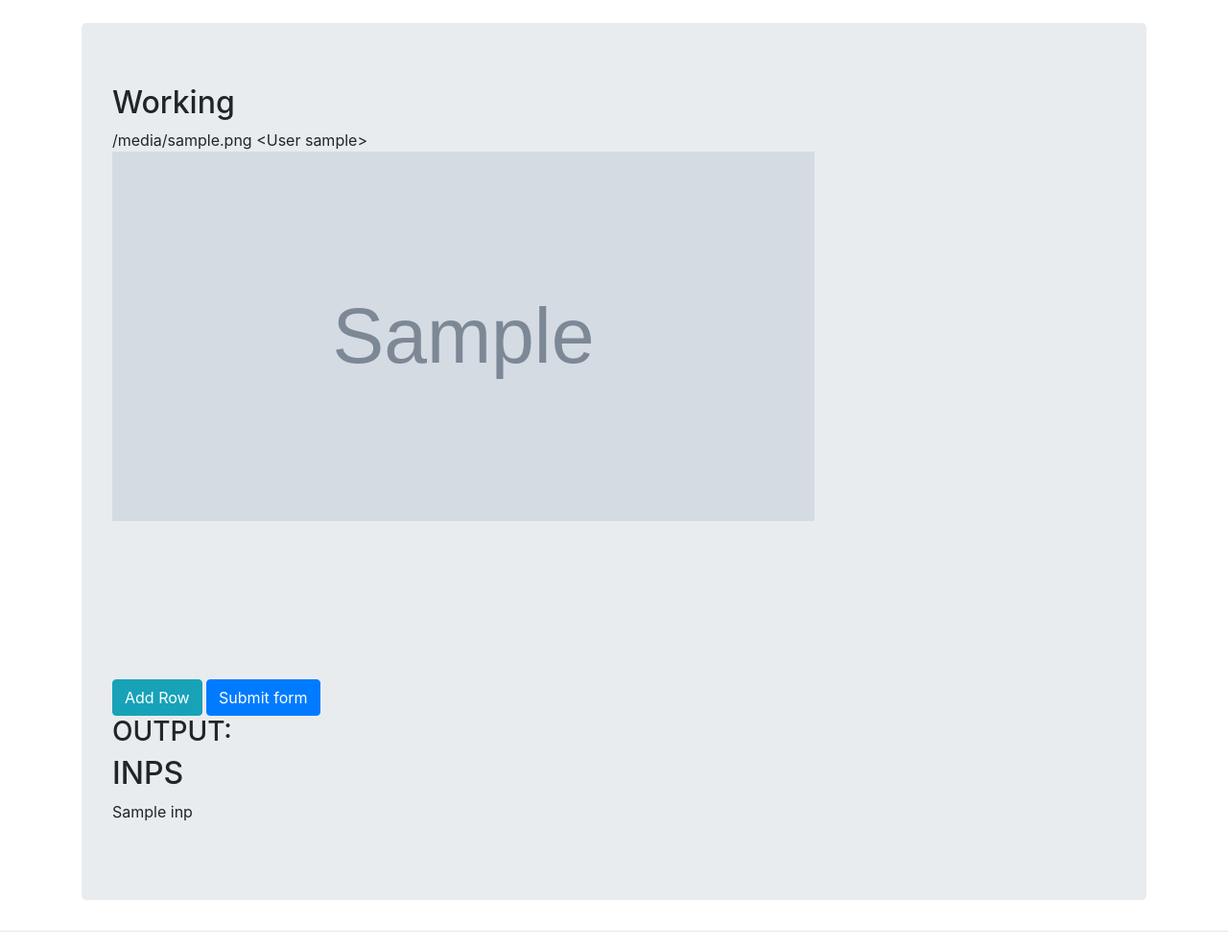
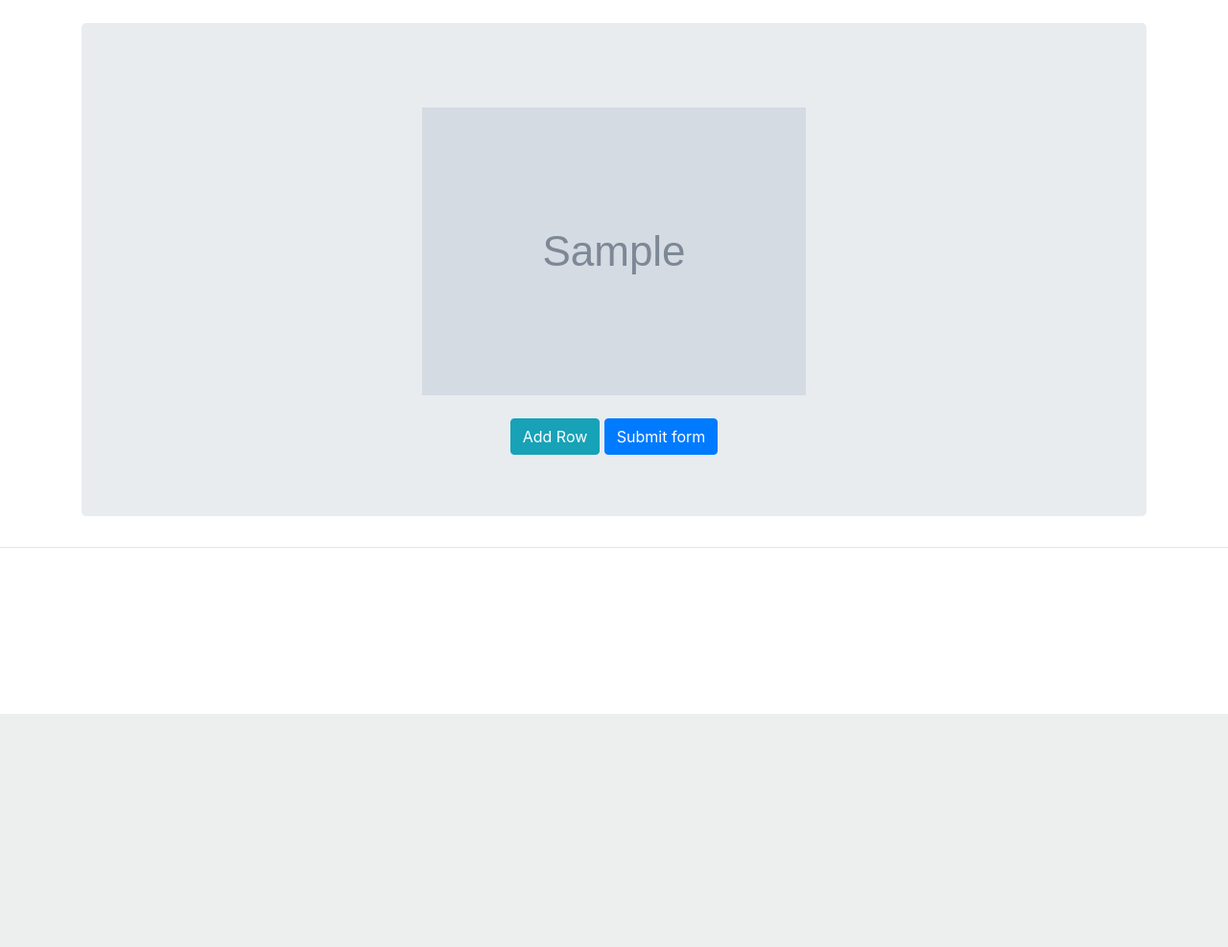
Before and after one commit to B33Boy/Meme_Vault_Prototype, a Flask app: template application/main/templates/complete.html in a window 1280 px wide. Shown: the part 56-1043 px from the top of the page at 96% size. After the commit the page ends 800 px from the top, so only its background shows below. Run offline with Flask 2, Linux system fonts and the light colour scheme; a user stored in the database is signed in; tables that the repository leaves empty hold one stand-in row (values such as "Sample post"); the template is opened without the code that fills it: values that come from a table or form of the project are taken from there, most other values are stand-ins (such as "Sample title", 1, 10 or a date in 2020); grey boxes marked "Sample" are stand-in pictures; some libraries are stand-ins or nearby versions.

Commit message:
feat: working forms

```diff
--- a/application/main/templates/complete.html
+++ b/application/main/templates/complete.html
@@ -2,19 +2,33 @@
 
 
 {% block page_content %}
-	<h2>Working</h2>
-	{{ filename }}
-	{{ user }}
-
 
 	<div class="row">
-		<div class="col-md-12">
-			<img class="img-responsive" width="70%" height="70%" src=" {{ url_for('main_bp.send_image', filename=filename) }}">
-		</div>
+
+		{% if prev %}
+		<div class="card" style="width: 18rem; margin: 0 auto; float: none; margin-bottom: 10px;">
+			<div class="card-header">
+			  Card Descriptors
+			</div>
+			<ul class="list-group list-group-flush">
+				{% for p in prev %}
+					<li class="list-group-item">{{ p }}</li>
+				{% endfor %}
+			</ul>
+		  </div>
+		{% endif %}
 	</div>
 
+	<br>
+
 	<div class="row">
-		<form name = "descForm" method="post" action="{{ url_for('main_bp.add_metadata', filename=filename, username=user) }}">
+			<img src="{{ url_for('main_bp.send_image', filename=filename) }}" class="img-fluid" style="display: block; margin-left: auto; margin-right: auto;">
+	</div>
+
+	<br>
+
+	<div class="row">
+		<form name = "descForm" method="post" action="{{ url_for('main_bp.add_metadata', filename=filename, username=user) }}" style="display: block; margin-left: auto; margin-right: auto;">
 			<div class="col-lg-12">
 
 				{% if prev %}
@@ -22,7 +36,7 @@
 
 						<div id="inputFormRow">
 							<div class="input-group mb-3">
-								<input type="text" name="desc-{{loop.index}}" class="form-control m-input" value="{{ i }}" autocomplete="off">
+								<input type="text" name="desc" class="form-control m-input" value="{{ i }}" autocomplete="off">
 								<div class="input-group-append">
 									<button id="removeRow" type="button" class="btn btn-danger">Remove</button>
 								</div>
@@ -39,26 +53,6 @@
 
 		</form>
 	</div>
-
-	<h3>OUTPUT: </h3>
-
-	{% if inps %}
-		<h2>INPS</h2>
-		{% for cp in inps %}
-			<p>{{ cp }} </p>
-		{% endfor %}
-	{% endif %}
-
-	{% if prev %}
-		<h2>PREV</h2>
-		{% for cp in prev %}
-			<p>{{ cp }} </p>
-		{% endfor %}
-	{% endif %}
-
-
-	<div id="errorAlert" class="alert alert-danger" role="alert" style="display:none;"></div>
-
 {% endblock %}
 
 {% block javascript %}
--- a/application/static/main/metadata-input.js
+++ b/application/static/main/metadata-input.js
@@ -12,7 +12,7 @@ $(document).ready(function(){
         html +=
         `<div id="inputFormRow">
             <div class="input-group mb-3">
-                <input type="text" name="desc-${counter}" class="form-control m-input" placeholder="Describe the meme" autocomplete="off">
+                <input type="text" name="desc" class="form-control m-input" placeholder="Describe the meme" autocomplete="off">
                 <div class="input-group-append">'
                 <button id="removeRow" type="button" class="btn btn-danger">Remove</button>
             </div>
@@ -28,31 +28,31 @@ $(document).ready(function(){
     });
 
 
-    $('form').on('submit', function(event){
+    // $('form').on('submit', function(event){
 
-        var inp_data = [];
-        $('.form-control').each(function(){
-            inp_data.push($(this).val());
-            console.log($(this).val());
-        });
+    //     var inp_data = [];
+    //     $('.form-control').each(function(){
+    //         inp_data.push($(this).val());
+    //         console.log($(this).val());
+    //     });
 
-        event.preventDefault();
+    //     event.preventDefault();
 
-        $.ajax({
-            type : 'POST',
-            url : '/process',
-            data: JSON.stringify(inp_data),
-            contentType: 'application/json'
+    //     $.ajax({
+    //         type : 'POST',
+    //         url : '/process',
+    //         data: JSON.stringify(inp_data),
+    //         contentType: 'application/json'
 
-        }).done(function(data){
-            if (data.error){
-                $('#errorAlert').text(data.error).show();
-            }
-            else{
-                $('#errorAlert').text(data.error).hide();
-            }
-        });
+    //     }).done(function(data){
+    //         if (data.error){
+    //             $('#errorAlert').text(data.error).show();
+    //         }
+    //         else{
+    //             $('#errorAlert').text(data.error).hide();
+    //         }
+    //     });
 
-    });
+    // });
 
 });
```
Also changed, not shown: application/main/main.py (+33 -20 lines).
